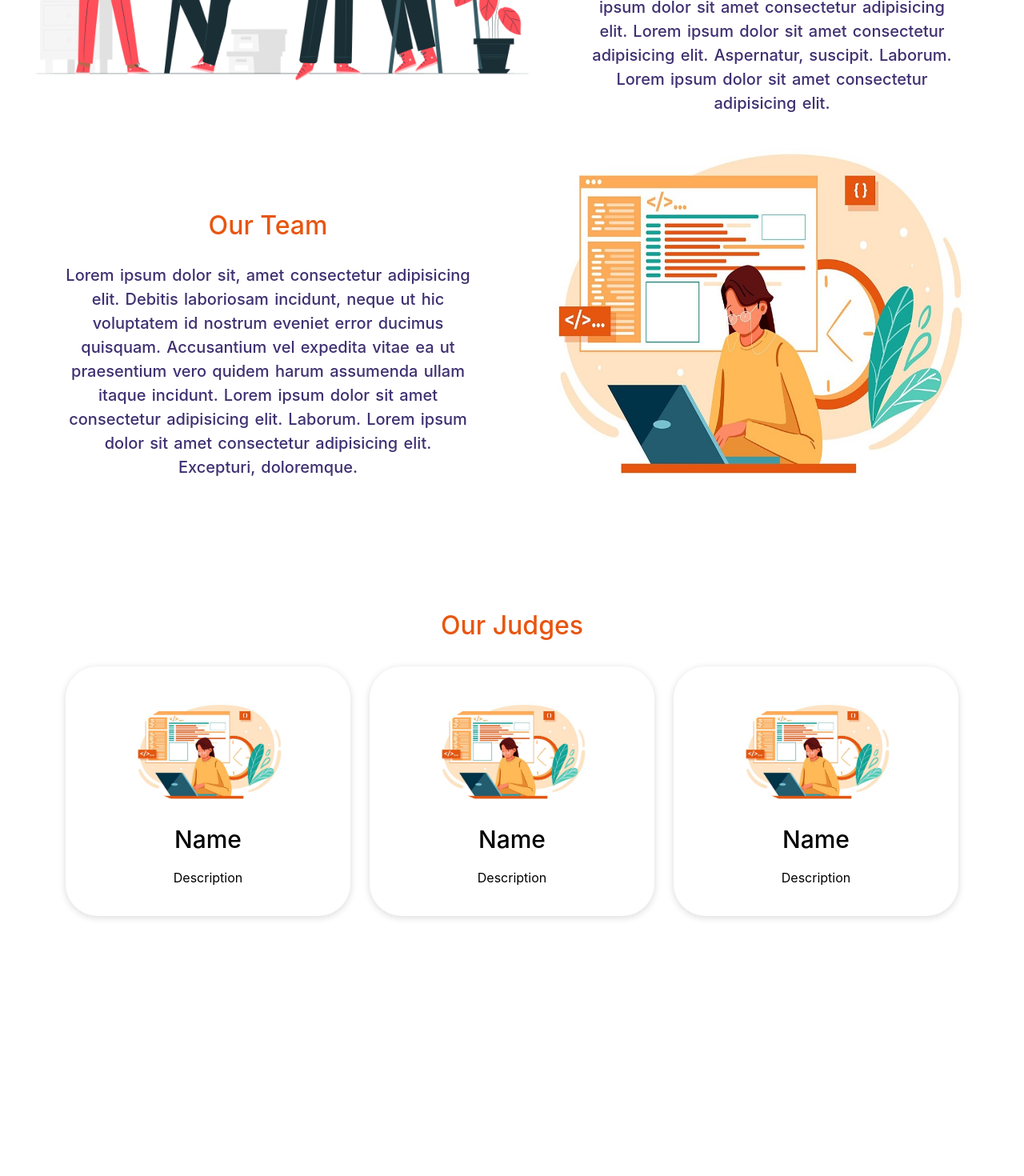
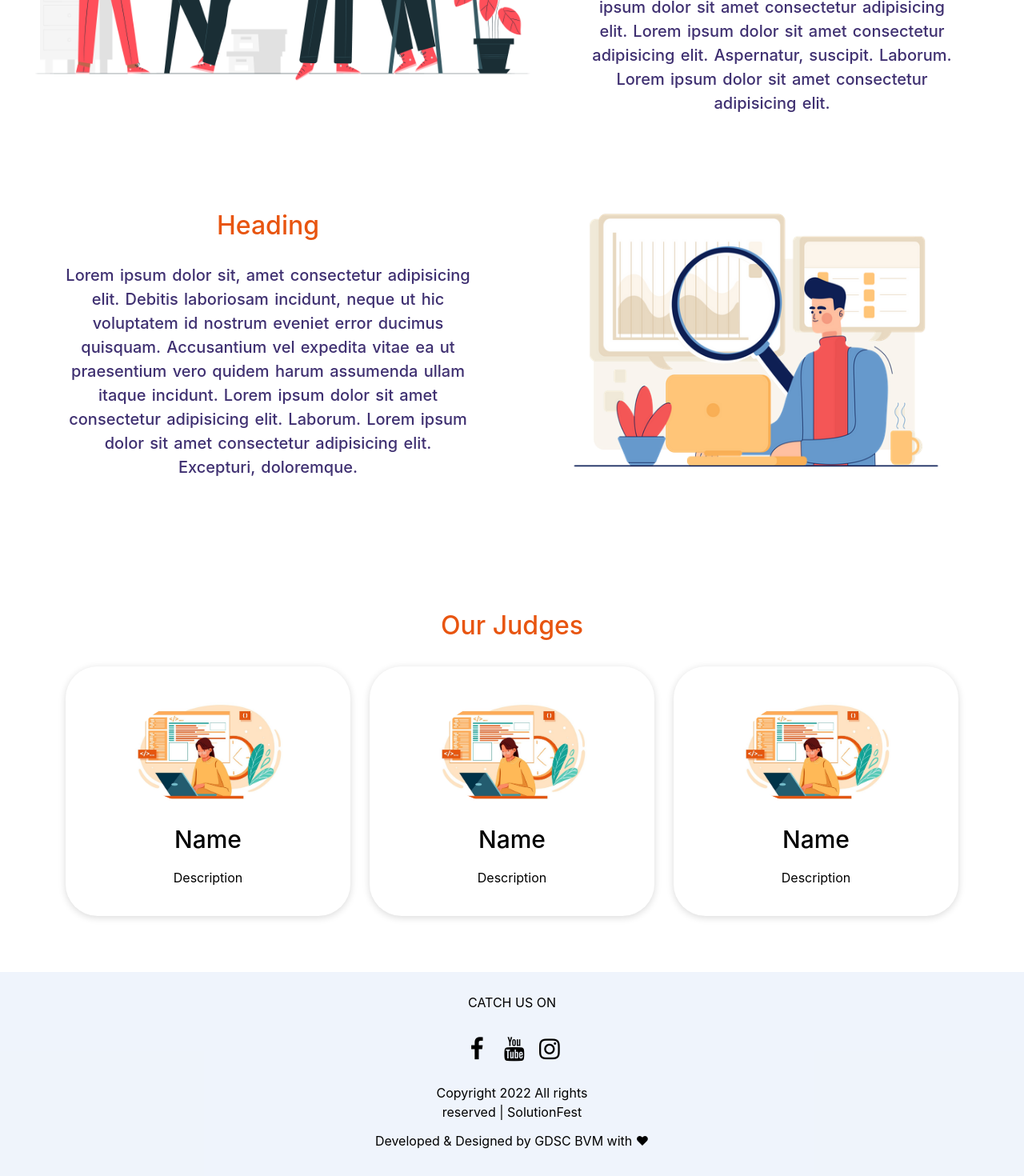
Before and after one commit to Vatsal-Dhupelia/Hackathon-Website-SolutionFest, a React (Create React App) app in the folder frontend/: page /about in a window 1280 px wide. Shown: the part 973-2443 px from the top of the page at 80% size. Before the commit the page ends 2158 px from the top, so only its background shows below. Built offline with nearby package versions, Linux system fonts and the light colour scheme.

Commit message:
Footer Implemented

```diff
--- a/frontend/package.json
+++ b/frontend/package.json
@@ -3,6 +3,9 @@
   "version": "0.1.0",
   "private": true,
   "dependencies": {
+    "@fortawesome/fontawesome-svg-core": "^1.3.0",
+    "@fortawesome/free-brands-svg-icons": "^6.0.0",
+    "@fortawesome/react-fontawesome": "^0.1.17",
     "@testing-library/jest-dom": "^5.16.2",
     "@testing-library/react": "^12.1.2",
     "@testing-library/user-event": "^13.5.0",
--- a/frontend/src/App.js
+++ b/frontend/src/App.js
@@ -9,6 +9,7 @@ import Navbar from "./component/header/Navbar"
 import Domain from "./component/domain/Domain"
 import About from "./component/about/About"
 import Timeline from "./component/timeline/Timeline"
+import Footer from "./component/footer/Footer"
 import AOS from 'aos';
 import 'aos/dist/aos.css';
 
@@ -25,6 +26,7 @@ function App() {
           <Route exact path="/domain" element={<Domain />} />
           <Route exact path="/timeline" element={<Timeline />} />
         </Routes>
+        <Footer/>
       </Router>
     </>
   );
--- a/frontend/src/component/About/About.css
+++ b/frontend/src/component/About/About.css
@@ -59,18 +59,19 @@
 
 .abt-img1{
     /* border: 2px solid red; */
-    height: 300px;
+    height: 463px;
+    width: 670px;
     width: 50%;
     display: flex;
-    padding-top: 100px;
+    /* padding-top: 100px; */
     justify-content: center;
     align-items: center;
 }
 
 .abt-img1 img{
-    padding: 7px;
-    height: 470px;
-    width: 550px;
+    /* padding: 7px; */
+    height: 428px;
+    width: 608px;
 }
 
 .abt-container1{
@@ -106,6 +107,7 @@
 }
 #box{
     border-radius: 40px;
+    background-color: white;
 }
 .desc-box img{
     border-radius: 50%;
@@ -139,7 +141,7 @@
         padding-top: 0px;
     }
     .abt-img1{
-        padding-top: 50px;
+        /* padding-top: 10px; */
         width: 100%;
     }
     #abt-img3{
--- a/frontend/src/component/About/About.js
+++ b/frontend/src/component/About/About.js
@@ -1,13 +1,14 @@
 import React from 'react';
 import vectorimg1 from "../../images/vector5.jpg"
 import vectorimg2 from "../../images/vector24.jpg"
+import vector1 from '../../images/vector33.png';
 import "./About.css"
 
 const About = () => {
     return (
         <>
             <div className="abt-container">
-                <div className="content1">
+                <div className="content1" data-aos="zoom-in-right" data-aos-duration="2000">
                     <div className="about-head">
                         <h2>Hackathon Description</h2>
                     </div>
@@ -18,20 +19,20 @@ const About = () => {
                     </div>
 
                 </div>
-                <div className="abt-img1">
-                    <img src={vectorimg1} alt="" />
+                <div className="abt-img1" data-aos="zoom-in-left" data-aos-duration="2000">
+                    <img src={vector1} alt="" />
                 </div>
             </div>
-            <div className="about-head2">
+            <div className="about-head2" data-aos="flip-up">
                 <h2>About</h2>
             </div>
             <div className="abt-container1">
-                <div className="abt-img2">
+                <div className="abt-img2" data-aos="zoom-in-right" data-aos-duration="2000">
                     <img src={vectorimg2} alt="" />
                 </div>
-                <div id='abt-content1' className="content1">
+                <div id='abt-content1' className="content1" data-aos="zoom-in-left" data-aos-duration="2000">
                     <div className="about-head3">
-                        <h2>Our Mission</h2>
+                        <h2>Heading</h2>
                     </div>
                     <div className="abt-desc1">
                         <p>
@@ -41,9 +42,9 @@ const About = () => {
                 </div>
             </div>
             <div className="abt-container">
-                <div className="content1">
+                <div className="content1" data-aos="zoom-in-right" data-aos-duration="2000">
                     <div id='abt-head3' className="about-head3">
-                        <h2>Our Team</h2>
+                        <h2>Heading</h2>
                     </div>
                     <div id='about-desc1' className="abt-desc">
                         <p>
@@ -51,32 +52,32 @@ const About = () => {
                         </p>
                     </div>
                 </div>
-                <div id='abt-img3' className="abt-img1">
-                    <img src={vectorimg1} alt="" />
+                <div id='abt-img3' className="abt-img1" data-aos="zoom-in-left" data-aos-duration="2000">
+                    <img src={vector1} alt="" />
                 </div>
             </div>
-            <div className="judges-head">
+            <div className="judges-head" data-aos="flip-up">
                 <h2>Our Judges</h2>
             </div>
             <div class="container">
                 <div class="row">
                     <div class="col-md-12">
                         <div class="row">
-                            <div class="col-xl-4 col-lg-4 col-md-4 col-sm-12">
+                            <div class="col-xl-4 col-lg-4 col-md-4 col-sm-12" data-aos="fade-up" data-aos-duration="2000">
                                 <div id="box" class="desc-box">
                                     <i><img src={vectorimg1} alt="#" /></i>
                                     <h2>Name</h2>
                                     <p>Description</p>
                                 </div>
                             </div>
-                            <div class="col-xl-4 col-lg-4 col-md-4 col-sm-12">
+                            <div class="col-xl-4 col-lg-4 col-md-4 col-sm-12" data-aos="fade-up" data-aos-duration="2000">
                                 <div id="box" class="desc-box">
                                     <i><img id='desc-box1' src={vectorimg1} alt="#" /></i>
                                     <h2>Name</h2>
                                     <p>Description</p>
                                 </div>
                             </div>
-                            <div class="col-xl-4 col-lg-4 col-md-4 col-sm-12">
+                            <div class="col-xl-4 col-lg-4 col-md-4 col-sm-12" data-aos="fade-up" data-aos-duration="2000">
                                 <div id="box" class="desc-box">
                                     <i><img src={vectorimg1} alt="#" /></i>
                                     <h2>Name</h2>
--- /dev/null
+++ b/frontend/src/component/Header/Navbar.css
@@ -0,0 +1,3 @@
+.navbar-div {
+    box-shadow: 0px 2px 4px -1px rgba(0,0,0,0.2),0px 4px 5px 0px rgba(0,0,0,0.14),0px 1px 10px 0px rgba(0,0,0,0.12);
+}
--- a/frontend/src/component/Home/Home.css
+++ b/frontend/src/component/Home/Home.css
@@ -5,6 +5,7 @@
     width: 100%;
     height: 650px;
     padding: 50px;
+    /* background-color: #d6e3f6dc; */
 }
 
 .hack-name{
@@ -43,11 +44,12 @@
 
 .img-container img{
     padding: 7px;
-    height: 500px;
-    width: 600px;
+    height: 463px;
+    width: 670px;
 }
 
 .trailer{
+    /* padding: 50px; */
     display: flex;
     align-items: center;
     justify-content: center;
@@ -74,6 +76,7 @@
     transition: ease-in all 0.5s;
     margin-bottom: 40px;
     box-shadow: 0 2px 10px rgba(0, 0, 0, 0.15);
+    background-color: #d6e3f6;
     /* box-shadow: rgb(41, 23, 23) 0px 0px 10px; */
     /* background-color: #e261613b; */
 }
--- /dev/null
+++ b/frontend/src/component/footer/Footer.css
@@ -0,0 +1,117 @@
+footer {
+  margin-top: 30px;
+  padding: 2vmax;
+  background-color: white;
+  color: black;
+  display: flex;
+  flex-direction: column;
+  align-items: center;
+  width: 100%;
+  height: 255px;
+  background-color: #d6e3f665;
+  /* box-shadow: 0px 2px 4px -1px rgba(0,0,0,0.2),0px 4px 5px 0px rgba(0,0,0,0.14),0px 1px 10px 0px rgba(0,0,0,0.12); */
+}
+
+.leftFooter {
+  width: 33.33%;
+  display: flex;
+  /* flex-direction: column; */
+  align-items: center;
+  justify-content: center;
+}
+
+.leftFooter h4 {
+  font-family: "Franklin Gothic Medium", "Arial Narrow", Arial, sans-serif;
+  font-size: 1vmax;
+}
+
+.leftFooter p {
+  text-align: center;
+  font-family: "Lucida Sans", "Lucida Sans Regular", "Lucida Grande",
+    "Lucida Sans Unicode", Geneva, Verdana, sans-serif;
+  font-size: 1.2vmax;
+}
+
+#img1 {
+  width: 250px;
+  height: 80px;
+  cursor: pointer;
+}
+
+#img2 {
+  width: 430px;
+  height: 160px;
+  cursor: pointer;
+}
+
+.midFooter {
+  width: 33.33%;
+  text-align: center;
+}
+
+.midFooter h1 {
+  font-size: 4vmax;
+  font-family: "Franklin Gothic Medium", "Arial Narrow", Arial, sans-serif;
+}
+
+.midFooter p {
+  max-width: 60%;
+  margin: 1vmax auto;
+}
+
+.rightFooter {
+  width: 33.33%;
+  display: flex;
+  /* flex-direction: column; */
+  align-items: center;
+  justify-content: center;
+  text-align: center;
+}
+
+.rightFooter h4 {
+  font-family: "Franklin Gothic Medium", "Arial Narrow", Arial, sans-serif;
+  font-size: 1.4vmax;
+  text-decoration: underline;
+}
+
+.rightFooter a {
+  text-decoration: none;
+  font-size: 1.3vmax;
+  font-family: "Gill Sans", "Gill Sans MT", Calibri, "Trebuchet MS", sans-serif;
+  color: rgb(0, 0, 0);
+  margin: 0.5vmax;
+}
+
+.fa {
+  padding: 10px;
+  font-size: 30px;
+  width: 40px;
+  text-align: center;
+  text-decoration: none;
+  margin: 5px 2px;
+  border-radius: 50%;
+  color: rgb(0, 0, 0);
+}
+
+.fa:hover {
+  opacity: 0.7;
+}
+
+@media only screen and (max-width: 1170px) {
+    footer{
+        font-size: 15px;
+        height: 225px;
+    }
+
+    .leftFooter{
+        width: 100%;
+    }
+
+    .rightFooter{
+        width: 100%;
+    }
+
+    .midFooter{
+        width: 100%;
+    }
+}
--- /dev/null
+++ b/frontend/src/component/footer/Footer.js
@@ -0,0 +1,25 @@
+import React from 'react'
+import "./Footer.css"
+
+
+const Footer = () => {
+    return (
+        <footer id='footer'>
+            <p>CATCH US ON</p>
+            <div className="leftFooter">
+                <a href="#" className="fa fa-facebook"></a>
+                <a href="#" className="fa fa-youtube"></a>
+                <a href="#" className="fa fa-instagram"></a>
+            </div>
+            <div className="midFooter">
+                <p>Copyright 2022 All rights reserved | SolutionFest</p>
+            </div>
+            <div className="rightFooter">
+                <p>Developed &amp; Designed by GDSC BVM with &#10084;</p>
+            </div>
+
+        </footer>
+    )
+}
+
+export default Footer
```
Also changed, not shown: frontend/src/component/Header/Navbar.jsx (+46 -13 lines), frontend/src/component/Home/Home.jsx (+11 -11 lines), 1 other file (tests, documents, lock files or other folders).
